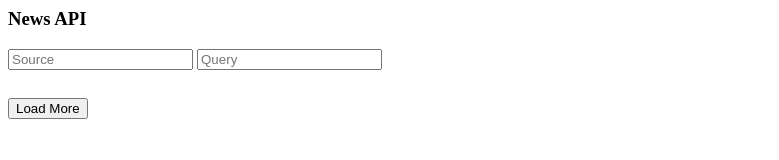
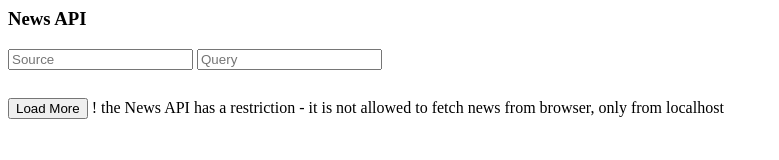
Before and after one commit to nikita-starostin/rpi-lab4, a website built with webpack: page src/index.html in a window 1280 px wide. Shown: the whole page, without its empty margins (0-779 px from the left). Built offline with nearby package versions, Linux system fonts and the light colour scheme.

Commit message:
add warning message about news api restrictions

```diff
--- a/src/index.html
+++ b/src/index.html
@@ -16,4 +16,5 @@
         <!-- news will be inserted here by state.js -->
     </div>
     <button class="load-more">Load More</button>
+    <span>! the News API has a restriction - it is not allowed to fetch news from browser, only from localhost</span>
 </section>
```
